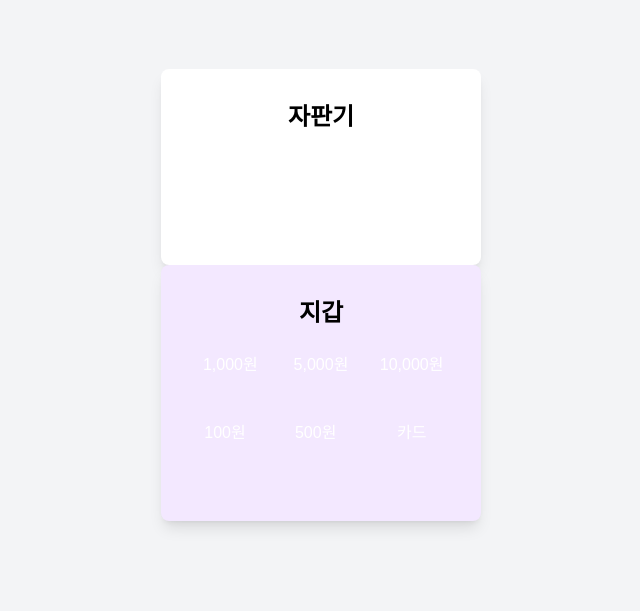
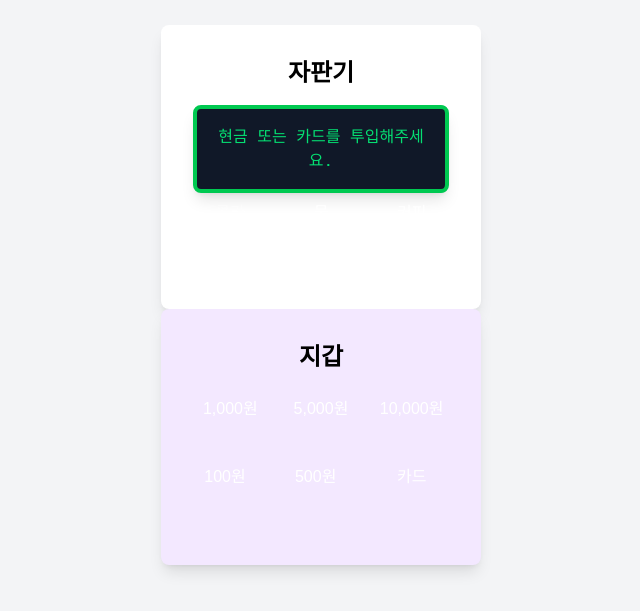
Before and after one commit to syki66/sungyeon-vending-machine, a Next.js app: page / in a window 1280 px wide. Shown: the part 105-716 px from the top of the page, without its empty margins (319-959 px from the left). Built offline with nearby package versions, Linux system fonts and the light colour scheme.

Commit message:
feat: 상태를 표시해주는 display 컴포넌트 추가

```diff
--- a/src/app/page.tsx
+++ b/src/app/page.tsx
@@ -1,4 +1,5 @@
 import Beverage from '@/components/beverage';
+import Display from '@/components/display';
 import { Money } from '@/components/money';
 
 export default function Home() {
@@ -9,6 +10,7 @@ export default function Home() {
           <h1 className="text-2xl font-bold mb-4 text-center text-black">
             자판기
           </h1>
+          <Display text={'현금 또는 카드를 투입해주세요.'} />
           <div className="grid grid-cols-3 gap-4 mb-6">
             <Beverage name="콜라" price={1100} color="red" disabled={true} />
             <Beverage name="물" price={600} color="blue" disabled={false} />
--- /dev/null
+++ b/src/components/display.tsx
@@ -0,0 +1,11 @@
+interface DisplayProps {
+  text: string;
+}
+
+export default function Display({ text }: DisplayProps) {
+  return (
+    <div className="text-center bg-gray-900 text-green-400 font-mono rounded-lg p-4 shadow-lg border-4 border-green-500">
+      {text}
+    </div>
+  );
+}
```
